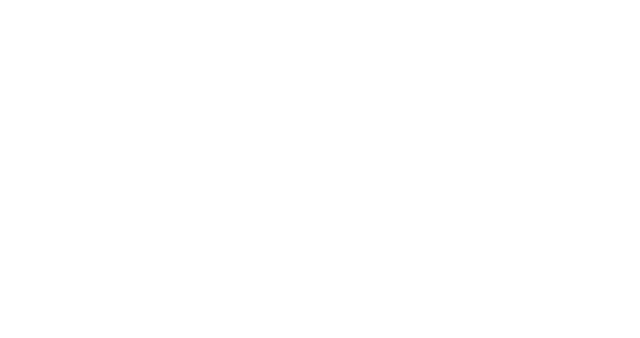
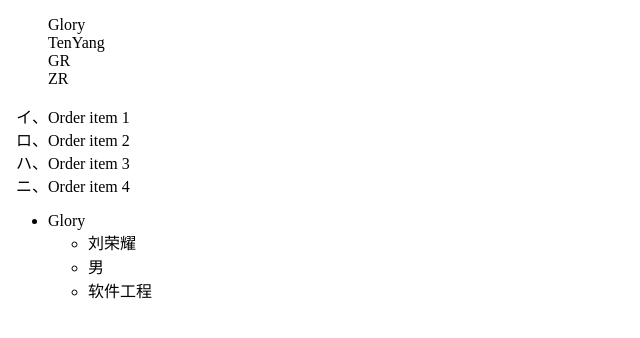
Before and after one commit to IT-Glory/Webstorm, a plain HTML site: page src/HTML5/HTML5-elt/html-list.html in a window 1280 px wide. Shown: the whole page, without its empty margins (0-640 px from the left). Drawn offline with Linux system fonts and the light colour scheme.

Commit message:
html-list-commit

```diff
--- /dev/null
+++ b/src/HTML5/HTML5-elt/css/list-style.css
@@ -0,0 +1,6 @@
+.ul-list {
+    list-style-type: none;
+}
+.ol-list {
+    list-style-type: katakana-iroha;
+}
--- a/src/HTML5/HTML5-elt/html-list.html
+++ b/src/HTML5/HTML5-elt/html-list.html
@@ -2,9 +2,31 @@
 <html lang="en">
 <head>
     <meta charset="UTF-8">
-    <title>Title</title>
+    <title>list</title>
+    <link type="text/css" rel="stylesheet" href="css/list-style.css">
 </head>
 <body>
+    <ul class="ul-list">
+        <li>Glory</li>
+        <li>TenYang</li>
+        <li>GR</li>
+        <li>ZR</li>
+    </ul>
 
+    <ol class="ol-list">
+        <li>Order item 1</li>
+        <li>Order item 2</li>
+        <li>Order item 3</li>
+        <li>Order item 4</li>
+    </ol>
+
+    <ul class="ul-nest-list">
+        <li>Glory</li>
+        <ul>
+            <li>刘荣耀</li>
+            <li>男</li>
+            <li>软件工程</li>
+        </ul>
+    </ul>
 </body>
 </html>
```
Also changed, not shown: src/HTML5/HTML5-elt/WebStorage.html (added, +10 -0 lines), src/HTML5/HTML5-elt/html-iframe.html (added, +10 -0 lines).
